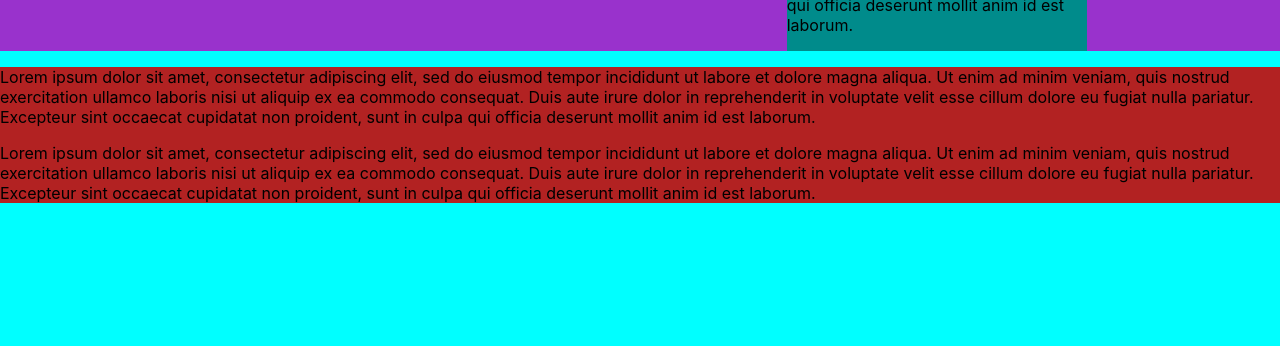
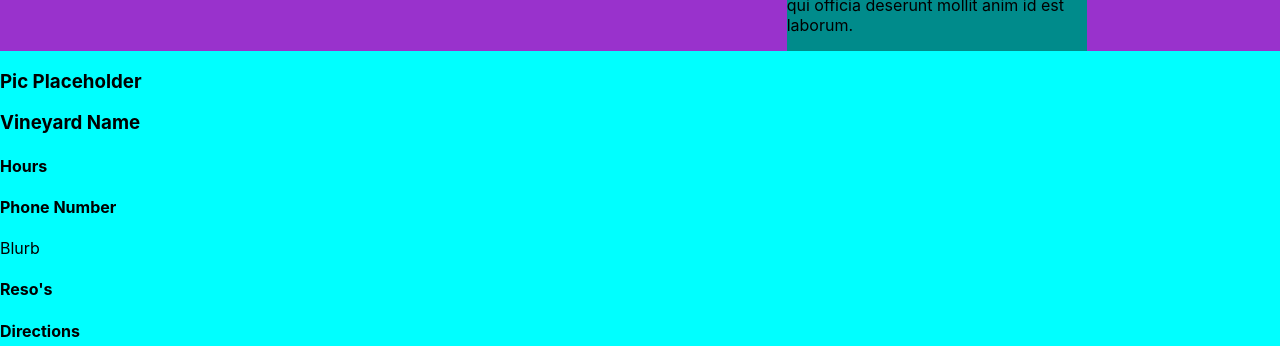
Before and after one commit to rosenbr/hopland__react, a React (Create React App) app: page / in a window 1280 px wide. Shown: the part 454-800 px from the top of the page. Built offline with nearby package versions, Linux system fonts and the light colour scheme.

Commit message:
CSS tinkering

```diff
--- a/src/App.css
+++ b/src/App.css
@@ -9,7 +9,3 @@ body {
   justify-content: space-evenly;
   background-color: darkorchid;
 }
-
-.hop__icons {
-  background-color: deepskyblue;
-}
--- a/src/App.js
+++ b/src/App.js
@@ -3,6 +3,7 @@ import Header from './Header';
 import Map from './Map';
 import Info from './Info';
 import Body from './Body';
+import Card from './Card';
 
 function App() {
   return (
@@ -12,7 +13,10 @@ function App() {
         <Map />
         <Info />
       </div>
+      <div class="hop__extra">
+        <Card />
         <Body />
+      </div>
     </div>
   );
 }
--- /dev/null
+++ b/src/Card.css
@@ -0,0 +1 @@
+/* CSS for the pop-up cards */
--- /dev/null
+++ b/src/Card.js
@@ -0,0 +1,17 @@
+import './Card.css';
+
+function Card() {
+    return (
+        <div class="hop__card">
+            <h3>Pic Placeholder</h3>
+            <h3>Vineyard Name</h3>
+            <h4>Hours</h4>
+            <h4>Phone Number</h4>
+            <p>Blurb</p>
+            <h4>Reso's</h4>
+            <h4>Directions</h4>
+        </div>
+    )
+}
+
+export default Card;
--- a/src/Info.css
+++ b/src/Info.css
@@ -5,3 +5,9 @@
     max-width: 300px;
     background-color: darkcyan;
   }
+
+/* .hop__top {
+  display: flex;
+  flex-direction: row;
+  align-items: center;
+} */
--- a/src/Info.js
+++ b/src/Info.js
@@ -4,9 +4,9 @@ function Info() {
     return (
         <div class="hop__main">
             <div class="hop__head">
-                <img src="" alt="Destination Hopland Logo" class="hop__head"></img>
-                <h1 class="hop__head hop__title">Destination Hopland</h1>
-                <p class="hop__head">Lorem ipsum dolor sit amet, consectetur adipiscing elit, sed do eiusmod tempor incididunt ut labore et dolore magna aliqua. Ut enim ad minim veniam, quis nostrud exercitation ullamco laboris nisi ut aliquip ex ea commodo consequat. Duis aute irure dolor in reprehenderit in voluptate velit esse cillum dolore eu fugiat nulla pariatur. Excepteur sint occaecat cupidatat non proident, sunt in culpa qui officia deserunt mollit anim id est laborum.</p>
+                <img src="" alt="Destination Hopland Logo" class="hop__top"></img>
+                <h1 class="hop__top">Destination Hopland</h1>
+                <p>Lorem ipsum dolor sit amet, consectetur adipiscing elit, sed do eiusmod tempor incididunt ut labore et dolore magna aliqua. Ut enim ad minim veniam, quis nostrud exercitation ullamco laboris nisi ut aliquip ex ea commodo consequat. Duis aute irure dolor in reprehenderit in voluptate velit esse cillum dolore eu fugiat nulla pariatur. Excepteur sint occaecat cupidatat non proident, sunt in culpa qui officia deserunt mollit anim id est laborum.</p>
             </div>
         </div>
     )
```
